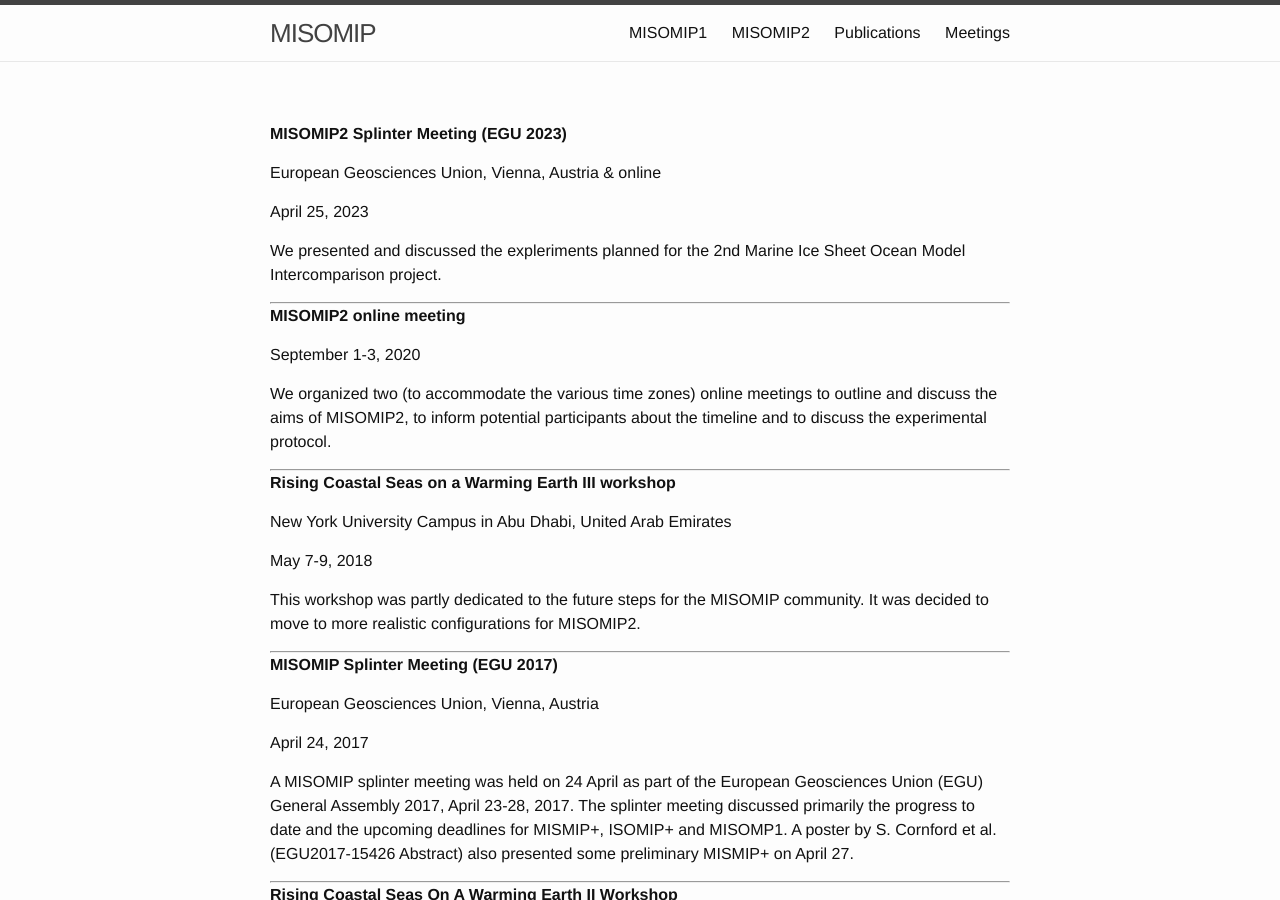
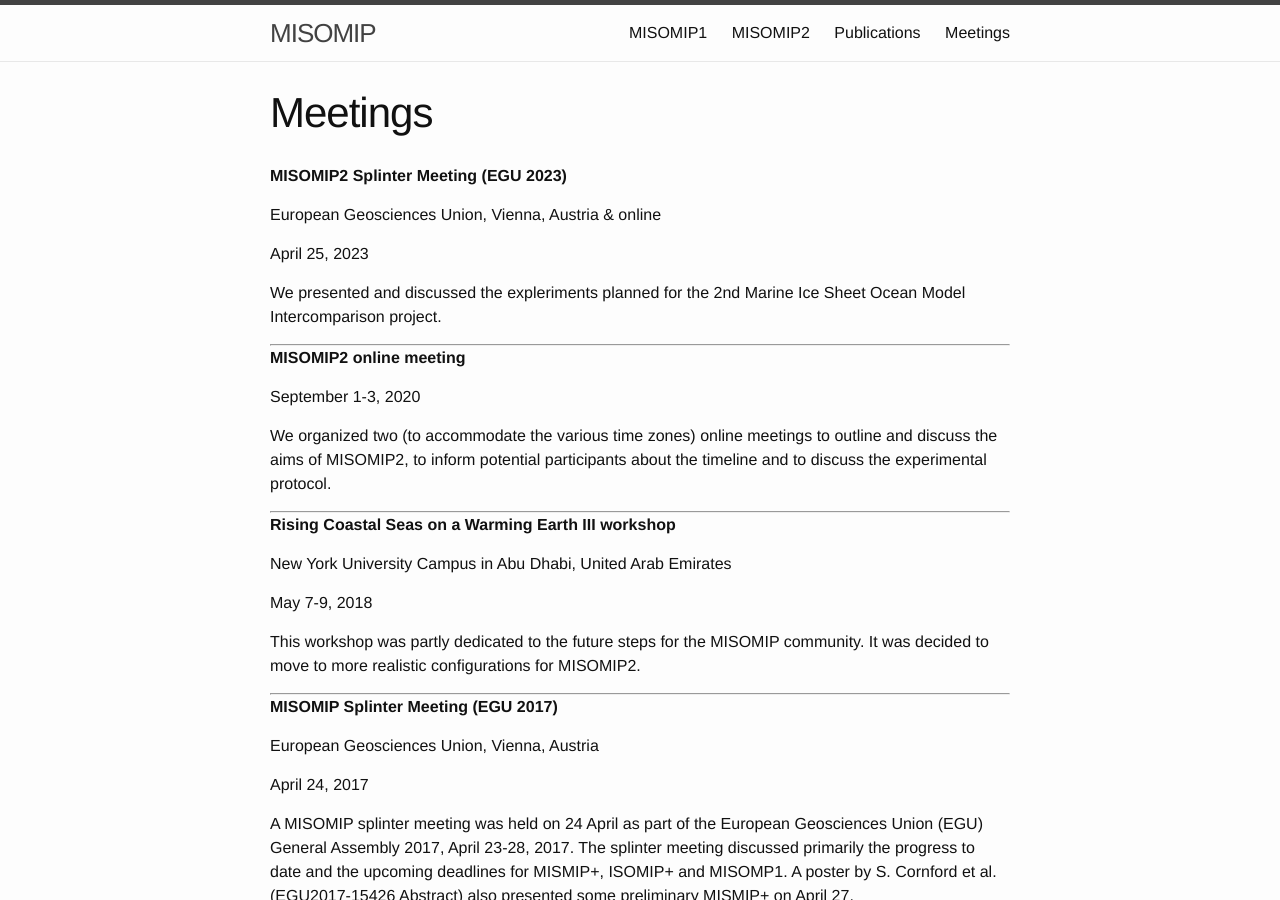
Before and after one commit to misomip/misomip.github.io, a Jekyll site: the page built from meetings.md, in a window 1280 px wide and 900 px high. Built offline with Jekyll 4.4.1, drawn with Linux system fonts in a browser that asks for light colours; our own code applies the rules of GitHub Pages for plain Markdown files.

Commit message:
importing from CliC website

```diff
--- a/meetings.md
+++ b/meetings.md
@@ -1,3 +1,9 @@
+---
+layout: page
+title: Meetings
+permalink: /meetings/
+---
+
 **MISOMIP2 Splinter Meeting (EGU 2023)**
 
 European Geosciences Union, Vienna, Austria & online
```
Also changed, not shown: misomip1.md (+6 -3 lines).
